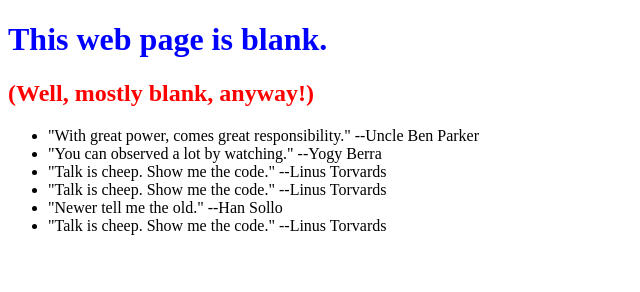
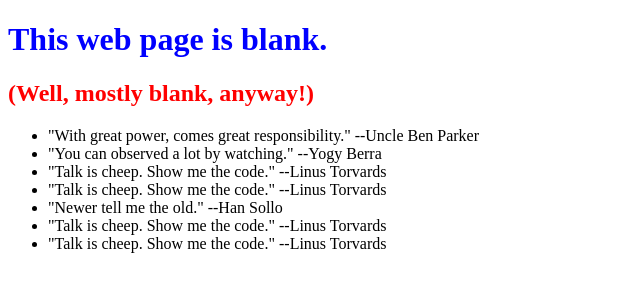
Before and after one commit to Sergey240390/0main_openSAP_repo, a plain HTML site: page index.html in a window 1280 px wide. Shown: the whole page, without its empty margins (0-640 px from the left). Drawn offline with Linux system fonts and the light colour scheme.

Commit message:
my commit

```diff
--- a/index.html
+++ b/index.html
@@ -15,6 +15,7 @@
 			<li>"Talk is cheep. Show me the code." --Linus Torvards</li>
 			<li>"Newer tell me the old." --Han Sollo</li>
 			<li>"Talk is cheep. Show me the code." --Linus Torvards</li>
+			<li>"Talk is cheep. Show me the code." --Linus Torvards</li>
 		</ul>
 	</body>
 </html>
```
